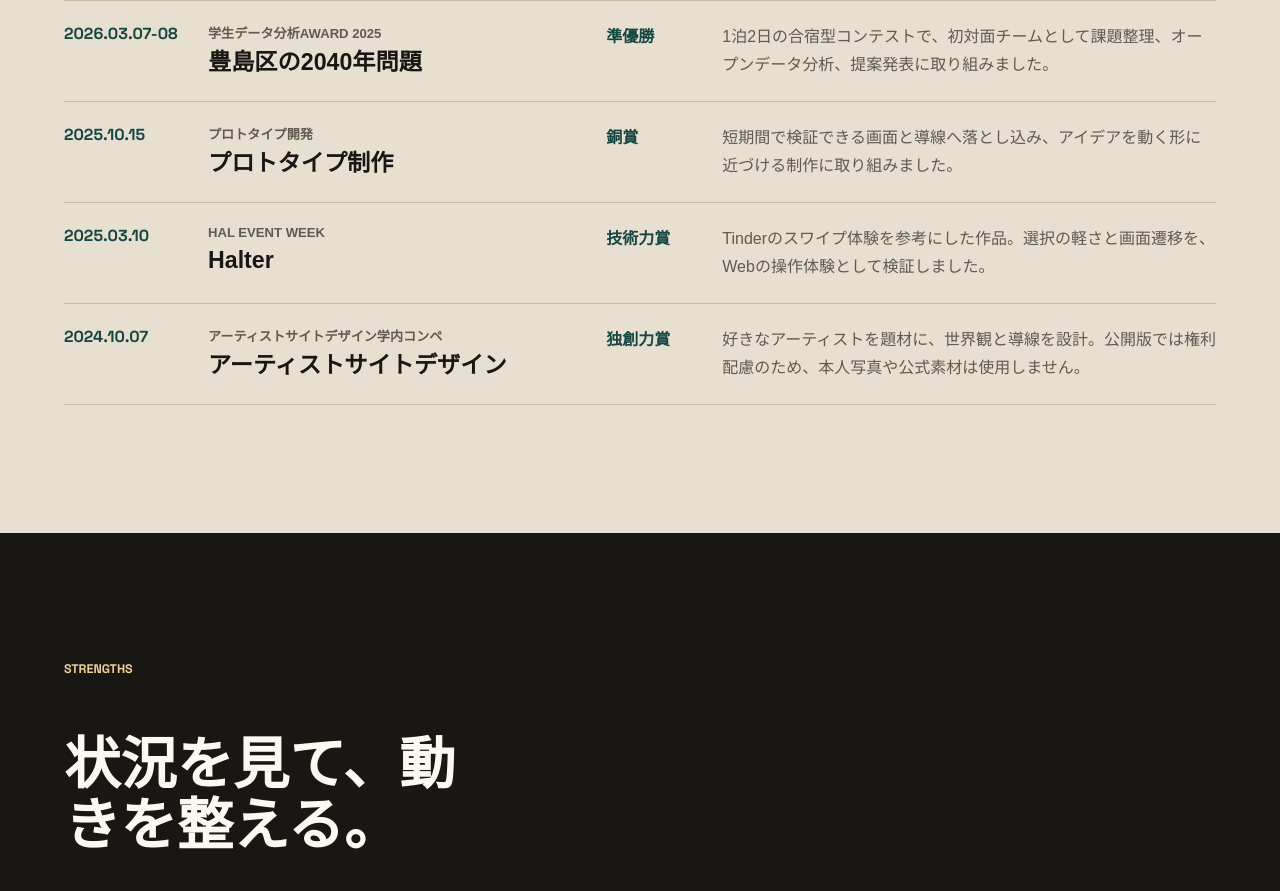
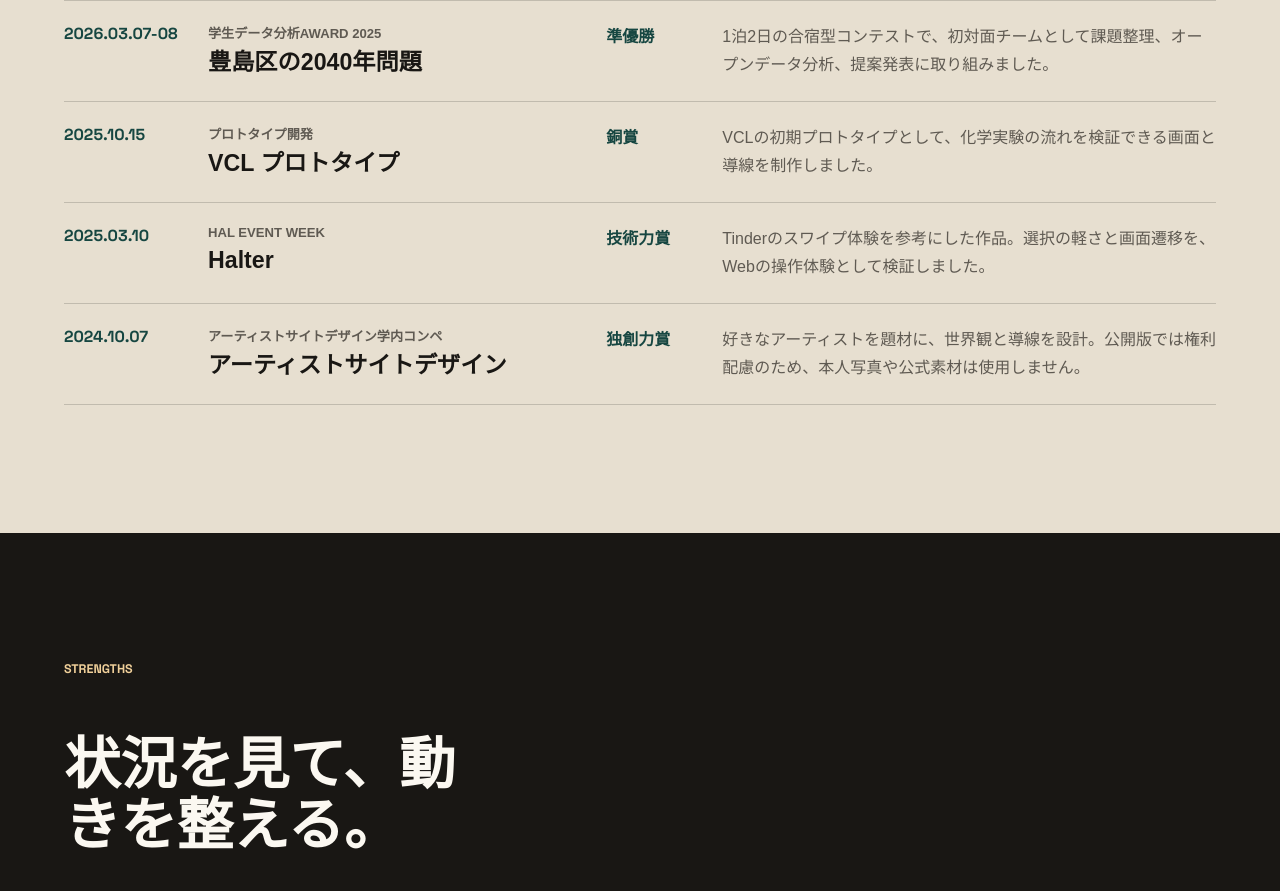
Before and after one commit to indo40722/portfolio, a React (Vite) app: page / in a window 1280 px wide. Shown: the part 2780-3671 px from the top of the page. Built offline with nearby package versions, Linux system fonts and the light colour scheme; a web font is replaced by a local one.

Commit message:
VCLプロトタイプの受賞表記に直す

```diff
--- a/src/content/portfolio.ts
+++ b/src/content/portfolio.ts
@@ -167,8 +167,8 @@ export const awardItems: AwardItem[] = [
     date: '2025.10.15',
     contest: 'プロトタイプ開発',
     prize: '銅賞',
-    project: 'プロトタイプ制作',
-    note: '短期間で検証できる画面と導線へ落とし込み、アイデアを動く形に近づける制作に取り組みました。',
+    project: 'VCL プロトタイプ',
+    note: 'VCLの初期プロトタイプとして、化学実験の流れを検証できる画面と導線を制作しました。',
   },
   {
     date: '2025.03.10',
```
Also changed, not shown: 1 other file (tests, documents, lock files or other folders).
